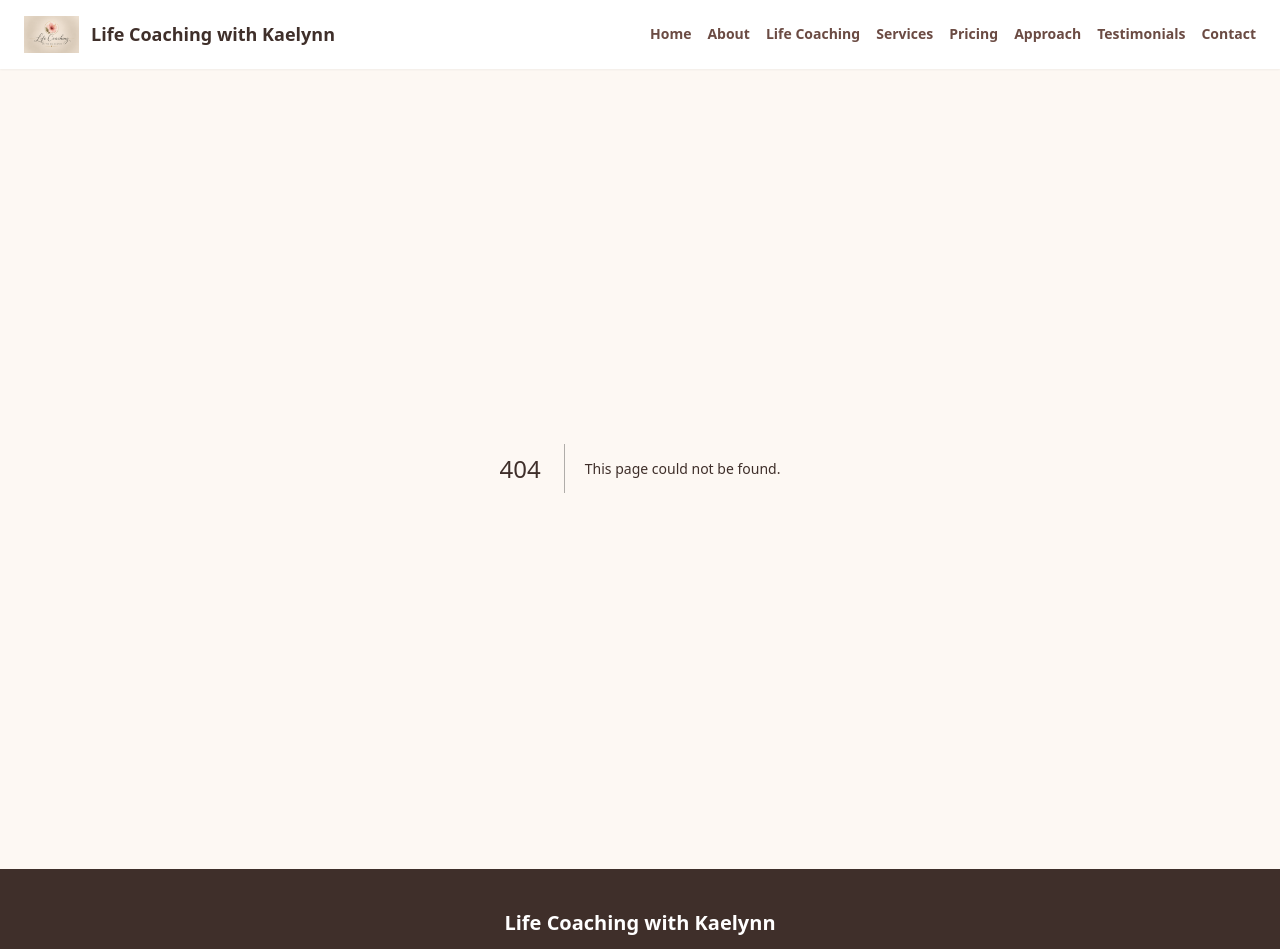
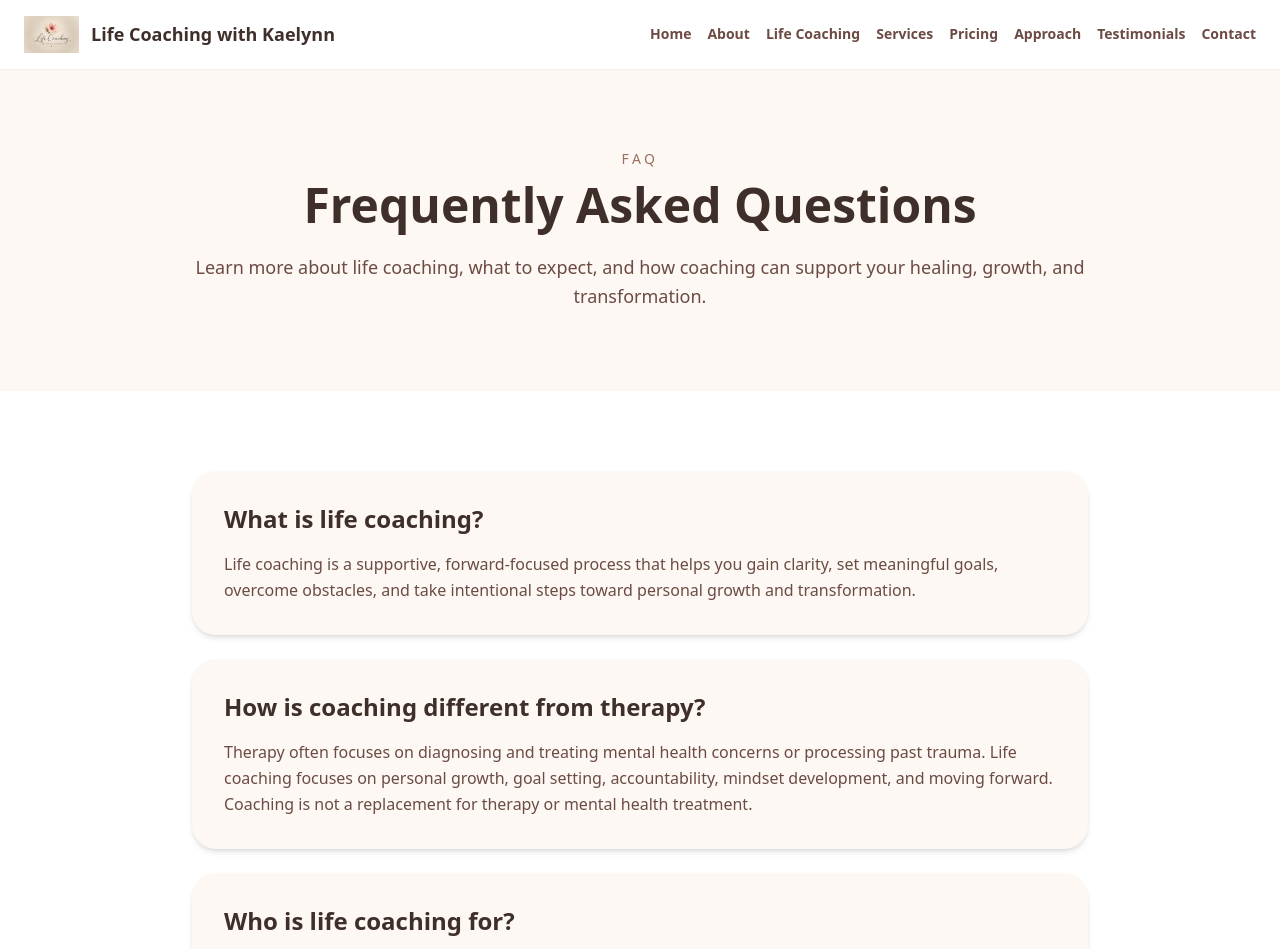
Before and after one commit to Kaelynn-Kinnison/life-coaching-with-kaelynn2, a Next.js app: page /faq in a window 1280 px wide. Before the commit this address had no page. Shown: the top 949 px of the page. Built offline with nearby package versions, Linux system fonts and the light colour scheme.

Commit message:
Create page.js

```diff
--- /dev/null
+++ b/app/faq/page.js
@@ -0,0 +1,101 @@
+import Link from "next/link";
+
+export default function FAQ() {
+  const faqs = [
+    {
+      question: "What is life coaching?",
+      answer:
+        "Life coaching is a supportive, forward-focused process that helps you gain clarity, set meaningful goals, overcome obstacles, and take intentional steps toward personal growth and transformation.",
+    },
+    {
+      question: "How is coaching different from therapy?",
+      answer:
+        "Therapy often focuses on diagnosing and treating mental health concerns or processing past trauma. Life coaching focuses on personal growth, goal setting, accountability, mindset development, and moving forward. Coaching is not a replacement for therapy or mental health treatment.",
+    },
+    {
+      question: "Who is life coaching for?",
+      answer:
+        "Life coaching can support individuals who feel stuck, overwhelmed, uncertain, or ready for change. It may be helpful if you are seeking clarity, confidence, accountability, emotional wellness, healing, or support during a life transition.",
+    },
+    {
+      question: "What can I expect during a coaching session?",
+      answer:
+        "You can expect a supportive conversation focused on your goals, challenges, mindset, and next steps. Sessions may include reflection, action planning, accountability, encouragement, and practical strategies to help you move forward.",
+    },
+    {
+      question: "Do you offer virtual coaching?",
+      answer:
+        "Yes. Coaching sessions can be offered virtually, making it easier to receive support from a comfortable and convenient location.",
+    },
+    {
+      question: "Which package is right for me?",
+      answer:
+        "If you are new to coaching, the Free Discovery Call or Clarity Session is a great place to start. If you are ready for deeper support, the Foundation, Growth & Empowerment, or Premium Transformation programs may be a better fit.",
+    },
+    {
+      question: "What is a Clarity Appointment?",
+      answer:
+        "A Clarity Appointment is a supportive conversation designed to help you discuss your goals, ask questions, and determine which coaching option best fits your current needs.",
+    },
+    {
+      question: "Is coaching confidential?",
+      answer:
+        "Coaching conversations are treated with care, respect, and privacy. Your personal goals, experiences, and challenges are held in a supportive and non-judgmental space.",
+    },
+  ];
+
+  return (
+    <main className="bg-[#fdf8f3] text-[#3f2f2a]">
+      <section className="px-6 py-20 text-center">
+        <div className="max-w-5xl mx-auto">
+          <p className="uppercase tracking-[0.25em] text-[#9b6f5f] text-sm mb-3">
+            FAQ
+          </p>
+
+          <h1 className="text-5xl font-bold mb-6">
+            Frequently Asked Questions
+          </h1>
+
+          <p className="text-lg text-[#6b4b43] leading-relaxed">
+            Learn more about life coaching, what to expect, and how coaching can
+            support your healing, growth, and transformation.
+          </p>
+        </div>
+      </section>
+
+      <section className="bg-white px-6 py-20">
+        <div className="max-w-4xl mx-auto space-y-6">
+          {faqs.map((faq) => (
+            <div
+              key={faq.question}
+              className="bg-[#fdf8f3] rounded-3xl shadow-md p-8"
+            >
+              <h2 className="text-2xl font-bold mb-4">{faq.question}</h2>
+              <p className="text-[#6b4b43] leading-relaxed">{faq.answer}</p>
+            </div>
+          ))}
+        </div>
+      </section>
+
+      <section className="px-6 py-24 text-center bg-[#7b4f43] text-white">
+        <div className="max-w-3xl mx-auto">
+          <h2 className="text-4xl md:text-5xl font-bold mb-6">
+            Still Have Questions?
+          </h2>
+
+          <p className="text-lg mb-8 text-[#f7e9df]">
+            A clarity appointment is a great way to ask questions, learn more
+            about coaching, and decide if this support is right for you.
+          </p>
+
+          <Link
+            href="/contact#book"
+            className="bg-white text-[#7b4f43] px-8 py-4 rounded-full font-semibold hover:bg-[#f5e8df]"
+          >
+            Book a Clarity Appointment
+          </Link>
+        </div>
+      </section>
+    </main>
+  );
+}
```
